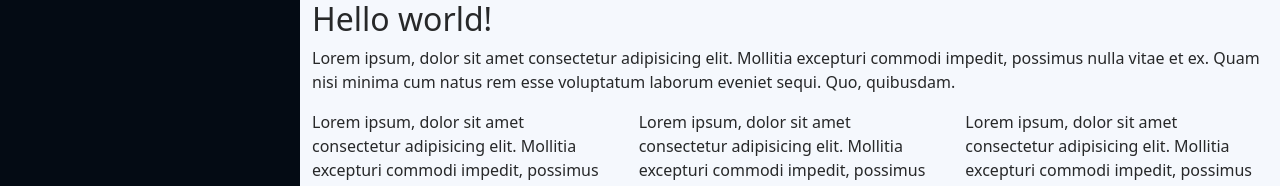
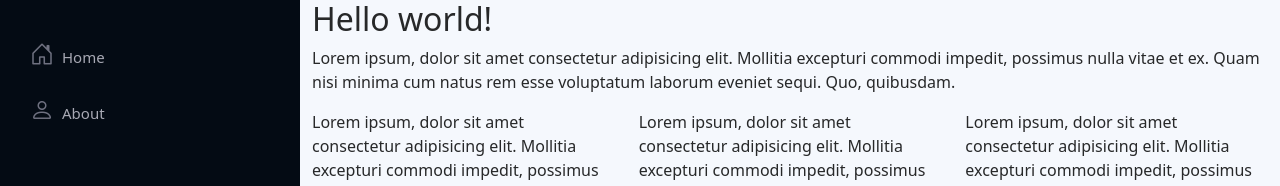
Before and after one commit to maslakoff/coursesMyFreedom, a plain HTML site: page index.html in a window 1280 px wide. Shown: the top 186 px of the page. Drawn offline with nearby package versions, Linux system fonts and the light colour scheme.

Commit message:
sidebar homework

```diff
--- a/index.html
+++ b/index.html
@@ -7,12 +7,20 @@
 
     <!-- Bootstrap CSS -->
     <link href="https://cdn.jsdelivr.net/npm/bootstrap@5.0.0-beta2/dist/css/bootstrap.min.css" rel="stylesheet" integrity="sha384-BmbxuPwQa2lc/FVzBcNJ7UAyJxM6wuqIj61tLrc4wSX0szH/Ev+nYRRuWlolflfl" crossorigin="anonymous">
+    <link rel="stylesheet" href="https://cdn.jsdelivr.net/npm/bootstrap-icons@1.3.0/font/bootstrap-icons.css">
     <link href="main.css" rel="stylesheet">
     <title>CV</title>
   </head>
   <body>
     <div id="app" class="container-fluid">
-        <header id="header" class="header"></header>
+        <header id="header" class="header">
+        <nav id="navbar" class="nav-menu navbar">
+          <ul>
+            <li><a href="#hero" class="nav-link scrollto"><i class="bi bi-house-door"></i> <span>Home</span></a></li>
+            <li><a href="#about" class="nav-link scrollto"><i class="bi bi-person"></i> <span>About</span></a></li>
+          </ul>
+        </nav>
+        </header>
         <main id="cv" class="content"></main>
     </div>
     <script src="index.js"></script>
--- a/index.js
+++ b/index.js
@@ -2,8 +2,8 @@
 const loremText = 'Lorem ipsum, dolor sit amet consectetur adipisicing elit. Mollitia excepturi commodi impedit, possimus nulla vitae et ex. Quam nisi minima cum natus rem esse voluptatum laborum eveniet sequi. Quo, quibusdam.';
 const sections = [
     { type: 'title', value: 'Hello world!' },
-   { type: 'text', value: loremText },
-   { type: 'columns', value: [ loremText, loremText, loremText ] }
+    { type: 'text', value: loremText },
+    { type: 'columns', value: [ loremText, loremText, loremText ] }
 ];
 
 const $content = document.querySelector('#cv');
@@ -48,7 +48,7 @@ function columns(section) {
             return `<div class="col-sm"><p>${item}</p></div>`
         }
     );
-    console.log(html)
+
     return `
     <section class="row">
         ${html.join('')}
--- a/main.css
+++ b/main.css
@@ -29,3 +29,45 @@ body {
         margin-left: 0;
     }
 }
+
+
+
+.nav-menu {
+    padding: 30px 0 0 0;
+}
+
+.nav-menu * {
+    margin: 0;
+    padding: 0;
+    list-style: none;
+}
+
+.nav-menu > ul > li {
+    position: relative;
+    white-space: nowrap;
+}
+
+.nav-menu a {
+    display: flex;
+    align-items: baseline;
+    color: #a8a9b4;
+    padding: 6px 15px;
+    margin-bottom: 8px;
+    transition: 0.3s;
+    font-size: 15px;
+}
+
+.nav-menu a i {
+    font-size: 24px;
+    padding-right: 8px;
+    color: #6f7180;
+}
+
+.nav-menu a:hover, .nav-menu .active, .nav-menu li:hover > a {
+    text-decoration: none;
+    color: #fff;
+}
+
+.nav-menu a:hover i, .nav-menu .active i, .nav-menu li:hover > a i {
+    color: #149ddd;
+}
```
